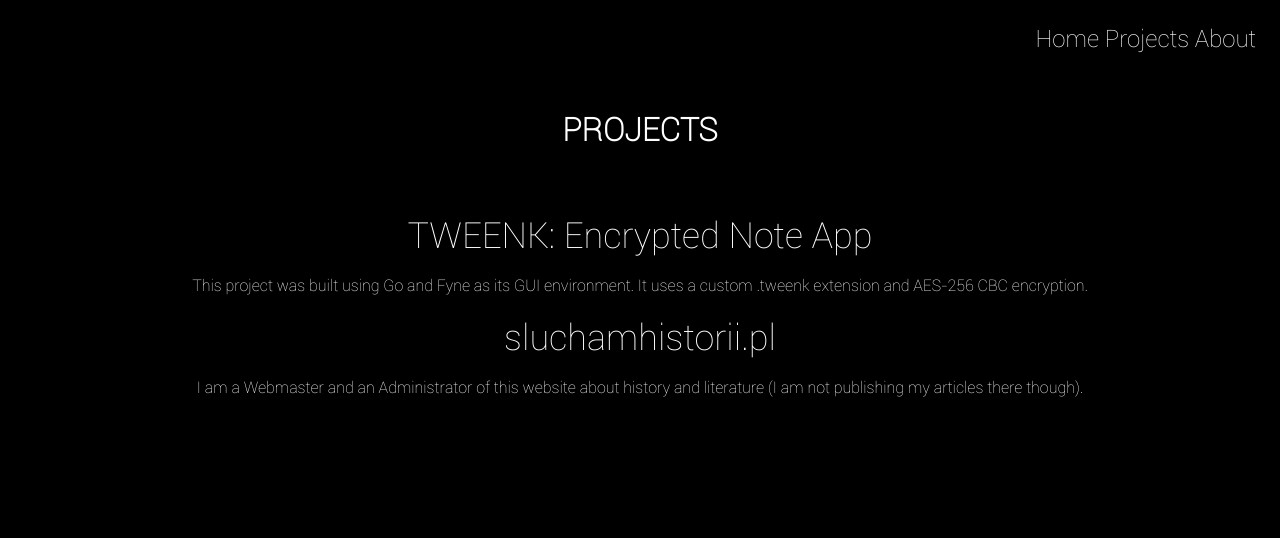
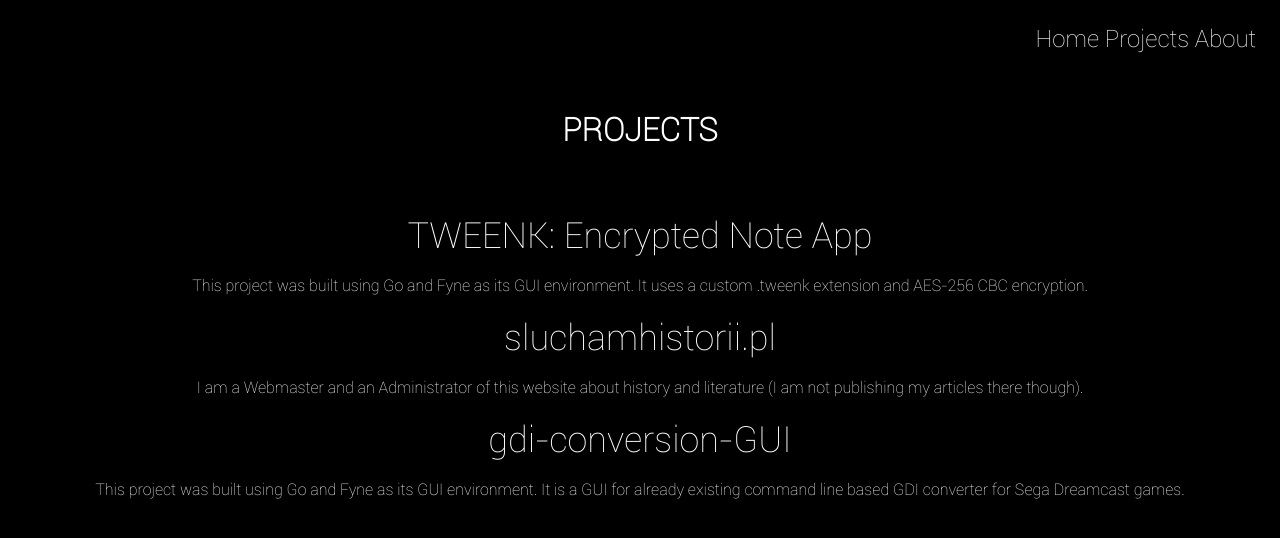
Before and after one commit to maciej-piatek/mpdev.ct.ws, a plain HTML site: page projects.html in a window 1280 px wide. Drawn offline with Linux system fonts and the light colour scheme.

Commit message:
Update projects.html

```diff
--- a/projects.html
+++ b/projects.html
@@ -21,6 +21,10 @@
 		<p><a href="https://www.sluchamhistorii.pl/">sluchamhistorii.pl</a></p>
 		<p>I am a Webmaster and an Administrator of this website about history and literature (I am not publishing my articles there though).</p>
 		</div>
+		<div class="ProjectOne">
+		<p><a href="https://github.com/maciej-piatek/gdi-conversion-GUI">gdi-conversion-GUI</a></p>
+		<p>This project was built using Go and Fyne as its GUI environment. It is a GUI for already existing command line based GDI converter for Sega Dreamcast games.</p>
+		</div>
 
 	</body>
 </html>
```
